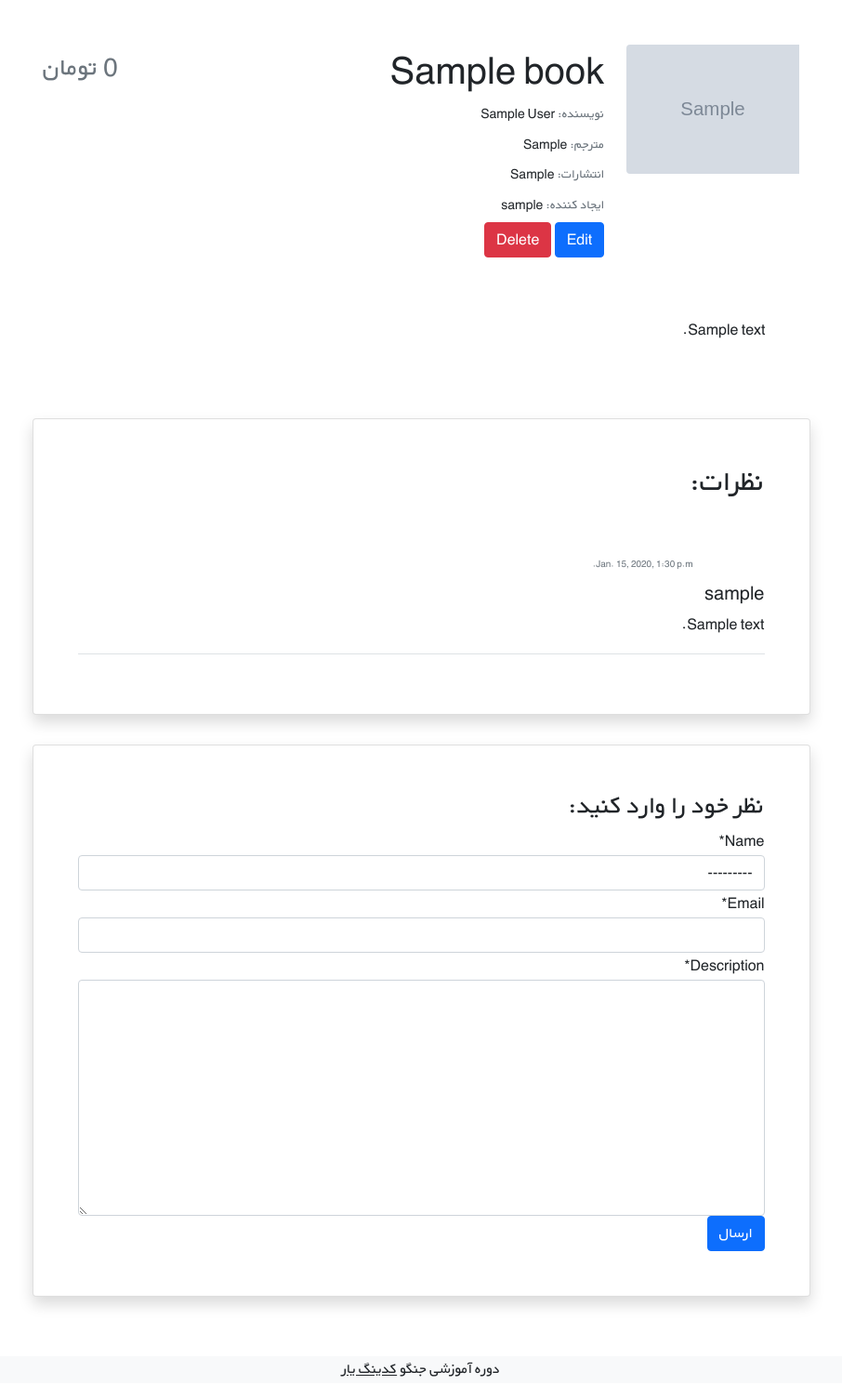
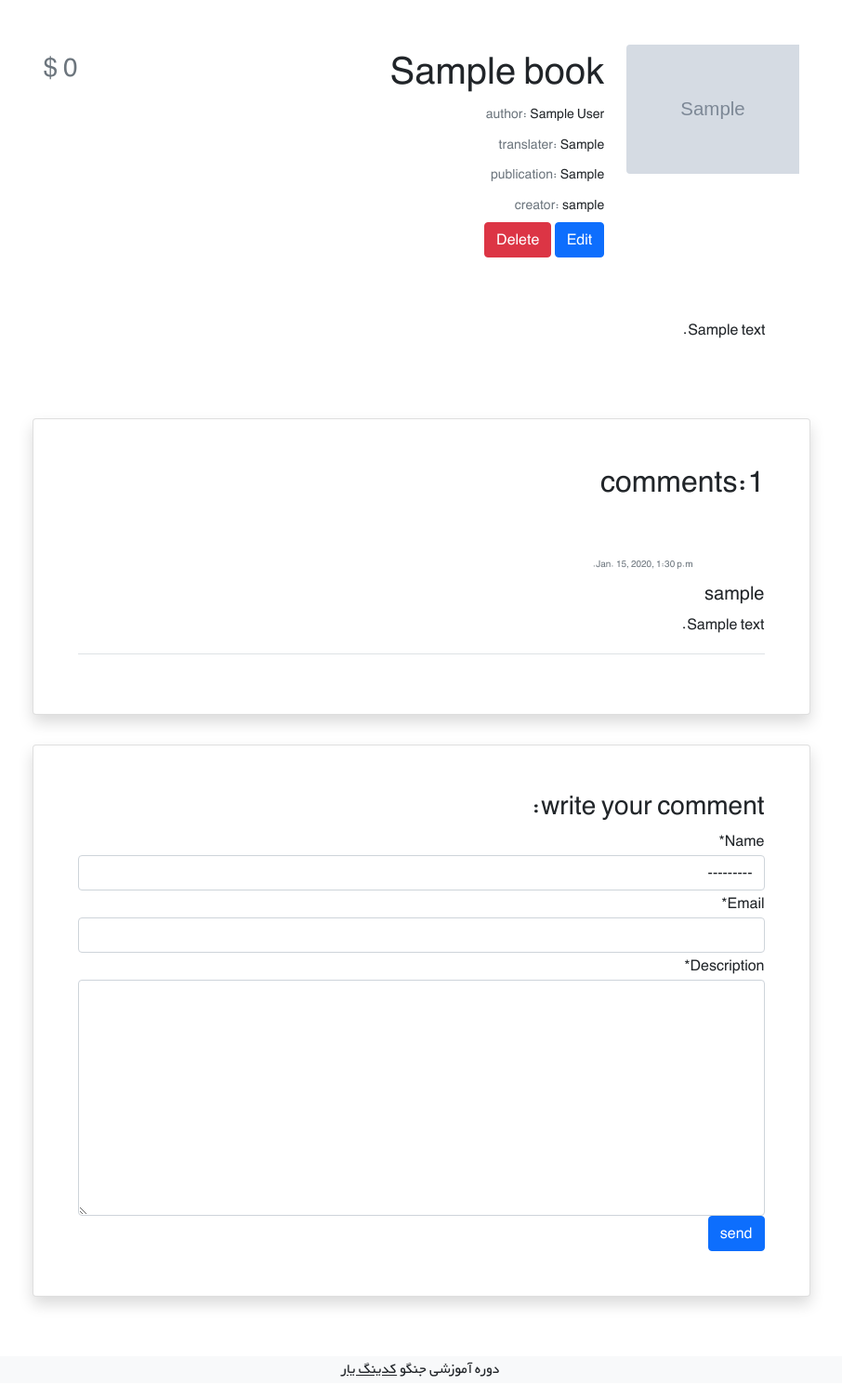
Before and after one commit to alireza2276/Bookyar, a Django app: page /book/books/1/ in a window 1280 px wide. Shown: the part 61-1565 px from the top of the page at 93% size, without its empty margins (187-1093 px from the left). Run offline with Django 4.2, Linux system fonts and the light colour scheme; a user stored in the database is signed in; tables that the repository leaves empty hold one stand-in row (values such as "Sample post"); grey boxes marked "Sample" are stand-in pictures; some libraries are stand-ins or nearby versions.

Commit message:
add some translate

```diff
--- a/books/templates/books/books_detail.html
+++ b/books/templates/books/books_detail.html
@@ -19,10 +19,10 @@
                     </div>
                     <div class="col-xs-12 col-md-6 text-center text-md-end mt-md-1 mt-4">
                         <h1>{{ book.title }}</h1>
-                        <h5 class="small my-1"><span class="text-muted">نویسنده: </span>{{ book.author }}</h5>
-                        <h5 class="small my-1"><span class="text-muted">مترجم: </span>{{ book.translation }}</h5>
-                        <h5 class="small my-1"><span class="text-muted">انتشارات: </span>{{ book.publication }}</h5>
-                        <h5 class="small my-1"><span class="text-muted">ایجاد کننده: </span>{{ book.user }}</h5>
+                        <h5 class="small my-1"><span class="text-muted">{% translate 'author' %}: </span>{{ book.author }}</h5>
+                        <h5 class="small my-1"><span class="text-muted">{% translate 'translater' %}: </span>{{ book.translation }}</h5>
+                        <h5 class="small my-1"><span class="text-muted">{% translate 'publication' %}: </span>{{ book.publication }}</h5>
+                        <h5 class="small my-1"><span class="text-muted">{% translate 'creator' %}: </span>{{ book.user }}</h5>
                         {% if book.user == user %}
                             <a href="{% url 'books_edit' book.id %}"><span
                                     class="btn btn-primary">{% translate 'Edit' %}</span></a>
@@ -32,7 +32,7 @@
                     </div>
                     <div class="col-xs-12 col-md-3 d-flex flex-column">
                         <h3 class="align-self-center pt-2 text-muted align-self-md-end">
-                            {{ book.discount }} تومان
+                            {{ book.discount }} {% translate '$' %}
                         </h3>
                     </div>
                 </div>
@@ -46,7 +46,7 @@
 
             <div class="d-flex justify-content-center">
                 <div class="card shadow my-3 p-5 w-sm-75 w-100">
-                    <h2 class="mb-5">نظرات:</h2>
+                    <h2 class="mb-5">{% translate 'comments' %}:{{ book.comments.count }}</h2>
                     {% for comment in comments %}
                         <div class="col-xs-12 col-md-3 d-flex flex-column">
                             <span style="font-size: x-small"
@@ -65,11 +65,11 @@
 
             <div class="d-flex justify-content-center">
                 <div class="card shadow my-3 p-5 w-sm-75 w-100">
-                    <h3>نظر خود را وارد کنید:</h3>
+                    <h3>{% translate 'write your comment' %}:</h3>
                     <form method="POST">
                         {% csrf_token %}
                         {{ comment_form|crispy }}
-                        <button type="submit" class="btn btn-primary">ارسال</button>
+                        <button type="submit" class="btn btn-primary">{% translate 'send' %}</button>
                     </form>
                 </div>
             </div>
--- a/books/templates/books/books_list.html
+++ b/books/templates/books/books_list.html
@@ -22,7 +22,9 @@
                                         class="card-title" style="color: grey">
                                     <strong>{{ book.title }}</strong></h3></a>
                                 <p class="card-text pt-3">{{ book.description|truncatewords:20 }}</p>
-                                <p class="text-muted">نویسنده: {{ book.author }}</p>
+                                <p class="text-muted">{% translate 'author' %}: {{ book.author }}</p>
+                                <del>{{ book.price }}{% translate '$' %}</del>
+                                <h4 style="color: brown">{{ book.discount }}{% translate '$' %}</h4>
                             </div>
                         </div>
                     </div>
```
Also changed, not shown: books/locale/fa/LC_MESSAGES/django.po, 1 other file.
